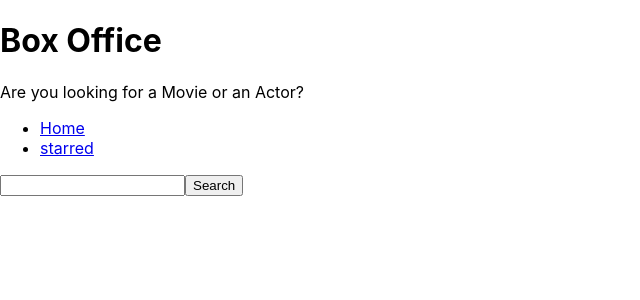
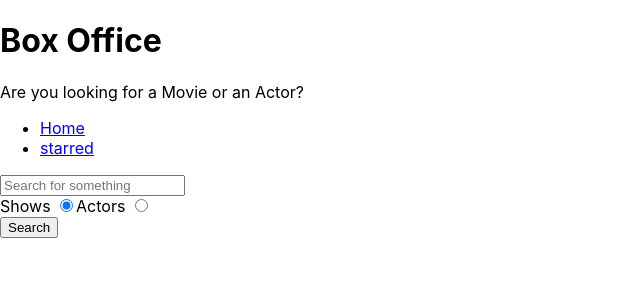
Before and after one commit to natsudragneel5/box-office, a React (Create React App) app: page / in a window 1280 px wide. Shown: the top 300 px of the page, without its empty margins (0-640 px from the left). Built offline with nearby package versions, Linux system fonts and the light colour scheme.

Commit message:
added search options

```diff
--- a/src/pages/Home.js
+++ b/src/pages/Home.js
@@ -4,12 +4,15 @@
 const Home = () => {
   const [input, setInput] = useState('');
   const [results, setResults] = useState(null);
+  const [searchOption, setSearchOption] = useState('shows');
+  const isShowsSearch = searchOption === 'shows';
+
   const onInputChange = ev => {
     setInput(ev.target.value);
   };
 
   const onSearch = () => {
-    apiGet(`/search/shows?q=${input}`).then(result => {
+    apiGet(`/search/${searchOption}?q=${input}`).then(result => {
       setResults(result);
     });
   };
@@ -20,18 +23,18 @@
     }
   };
 
+  const onRadioChange = ev => {
+    setSearchOption(ev.target.value);
+  };
+
   const renderResults = () => {
     if (results && results.length === 0) {
       return <div>No Results</div>;
     }
     if (results && results.length > 0) {
-      return (
-        <div>
-          {results.map(item => (
-            <div key={item.show}>{item.show.name}</div>
-          ))}
-        </div>
-      );
+      return results[0].show
+        ? results.map(item => <div key={item.show}>{item.show.name}</div>)
+        : results.map(item => <div key={item.person}>{item.person.name}</div>);
     }
     return null;
   };
@@ -39,10 +42,33 @@
     <MainPageLayout>
       <input
         type="text"
+        placeholder="Search for something"
         onChange={onInputChange}
         onKeyDown={onKeyDown}
         value={input}
       />
+      <div>
+        <label htmlFor="shows-search">
+          Shows{' '}
+          <input
+            id="shows-search"
+            type="radio"
+            value="shows"
+            checked={isShowsSearch}
+            onChange={onRadioChange}
+          ></input>
+        </label>
+        <label htmlFor="actors-search">
+          Actors{' '}
+          <input
+            id="actors-search"
+            type="radio"
+            value="people"
+            checked={!isShowsSearch}
+            onChange={onRadioChange}
+          ></input>
+        </label>
+      </div>
       <button typer="button" onClick={onSearch}>
         Search
       </button>
```
